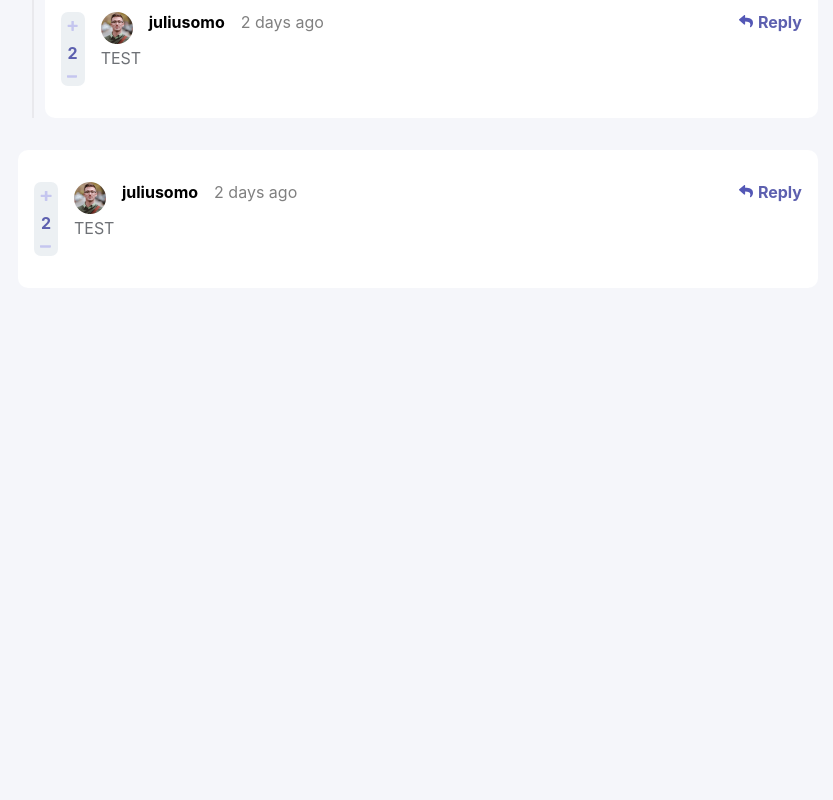
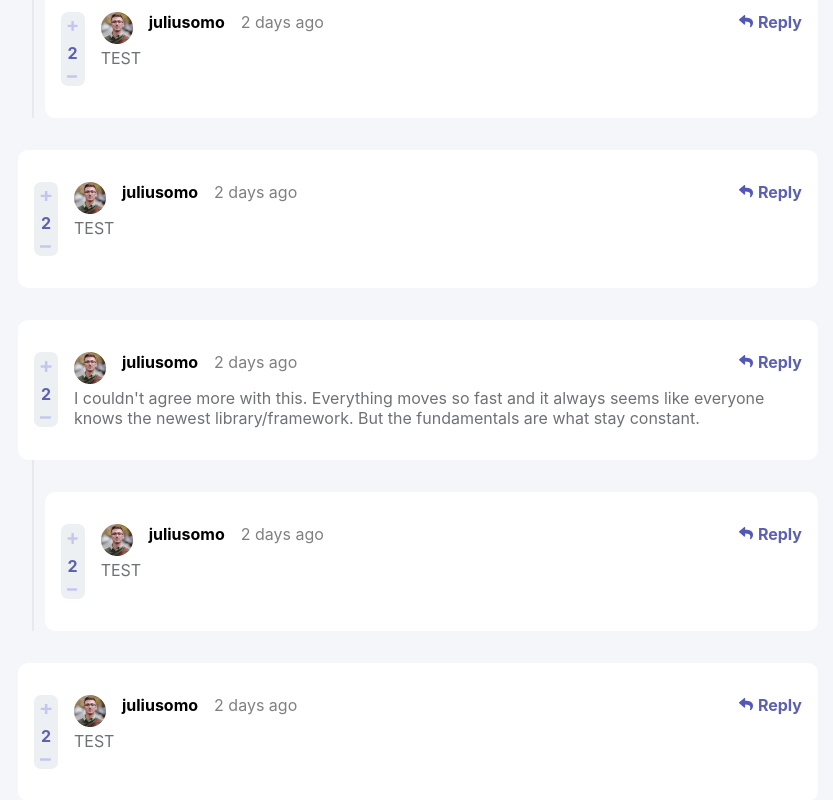
Before and after one commit to PranavFokmare-Dev/interactive-comments-section, a React (Create React App) app: page / in a window 1280 px wide. Shown: the part 400-1200 px from the top of the page, without its empty margins (222-1055 px from the left). Before the commit the page ends 800 px from the top, so only its background shows below. Built offline with nearby package versions, Linux system fonts and the light colour scheme.

Commit message:
adding comment only renders comments added by user

```diff
--- a/src/App.tsx
+++ b/src/App.tsx
@@ -3,6 +3,9 @@ import styled from "styled-components";
 import { GlobalStyle } from "./GlobalSyles";
 import { IComment } from "./Models/CommentModel";
 import MyComment from "./components/CommentHandler/MyComment";
+import { IUser } from "./Models/UserModel";
+import React, { useEffect, useState } from "react";
+import { getUserInfo } from "./service/userImage";
 
 const AppContainer = styled.div`
   display:flex;
@@ -12,13 +15,20 @@ const AppContainer = styled.div`
 
   min-height:100vh;
 `
-
+export const userContext = React.createContext<IUser | null>(null);
 function App() {
+  const [user,setUser] = useState<IUser|null>(null);
+  useEffect(()=>{
+    getUserInfo().then(u => setUser(u));
+  },[]);
   return (
+    <userContext.Provider  value = {user}>
     <AppContainer>
       <GlobalStyle />
       <MyComment/>
     </AppContainer>
+    </userContext.Provider>
+
   );
 }
 
--- a/src/components/CommentHandler/CommentRecursive.tsx
+++ b/src/components/CommentHandler/CommentRecursive.tsx
@@ -1,13 +1,13 @@
 import React from "react";
+import { userContext } from "../../App";
 
 import { useReplyHook } from "../../hooks/replyHook";
 import { GridProps } from "../../Models/GridModel";
 import CommentStateHandler from "../Comment/CommentStateHandler";
-import { userContext } from "./MyComment";
 import * as S from "./MyComment.styled";
 
 
-export function CommentRecursive({
+export const CommentRecursive = React.memo(function CommentRecursive({
     commentId,
     level,
   }: {
@@ -37,3 +37,5 @@ export function CommentRecursive({
       </>
     );
   }
+
+);
--- a/src/components/CommentHandler/MyComment.tsx
+++ b/src/components/CommentHandler/MyComment.tsx
@@ -1,21 +1,29 @@
-import React, { useState } from "react";
+import React, { useContext } from "react";
+import { userContext } from "../../App";
 
 import { useCommentHook } from "../../hooks/commentHook";
 import { GridProps } from "../../Models/GridModel";
-import { IUser } from "../../Models/UserModel";
 import AddCommentForm from "../AddComment/AddCommentForm";
 import { CommentRecursive } from "./CommentRecursive";
 import * as S from "./MyComment.styled";
 
-export const userContext = React.createContext<IUser | null>(null);
+
 export default function MyComment() {
-  const [user, setUser] = useState<IUser | null>(null);
-  const { commentIds, insertComment } = useCommentHook({ user, setUser });
+
+  return (
+    <>
+      <ShowNewComments/>
+      <ShowOldComments/>
+    </>
+  );
+}
+function ShowNewComments(){
+  const user = useContext(userContext);
+  const { commentIds,insertComment } = useCommentHook({user,shouldFetchComments:true});
 
   return (
     <>
       <S.Grid cols={GridProps.gridCols}>
-        <userContext.Provider value={user}>
           {user != null && (
             <S.GridItem colStart={1} colEnd={GridProps.lastColGridLine}>
               <AddCommentForm
@@ -28,8 +36,20 @@ export default function MyComment() {
           {commentIds.map((ci) => (
             <CommentRecursive key={ci} commentId={ci} level={0} />
           ))}
-        </userContext.Provider>
       </S.Grid>
     </>
   );
 }
+function ShowOldComments(){
+  const user = useContext(userContext);
+  const { commentIds } = useCommentHook({user,shouldFetchComments:true});
+  return (
+    <>
+      <S.Grid cols={GridProps.gridCols}>
+          {commentIds.map((ci) => (
+            <CommentRecursive key={ci} commentId={ci} level={0} />
+          ))}
+      </S.Grid>
+    </>
+  );
+}
--- a/src/components/DisplayComment/DisplayComment.tsx
+++ b/src/components/DisplayComment/DisplayComment.tsx
@@ -9,7 +9,7 @@ import deleteIcon from "../../images/icon-delete.svg";
 import editIcon from "../../images/icon-edit.svg";
 import { commentContext } from "../Comment/CommentStateHandler";
 import AddCommentForm from "../AddComment/AddCommentForm";
-import { userContext } from "../CommentHandler/MyComment";
+import { userContext } from "../../App";
 interface CommentProps {
   comment: IComment;
 }
--- a/src/hooks/commentHook.ts
+++ b/src/hooks/commentHook.ts
@@ -3,7 +3,7 @@ import { IUser } from "../Models/UserModel";
 import { addComment,getComments } from "../service/getComment";
 import { getUserInfo } from "../service/userImage";
 
-export function useCommentHook({user,setUser}:{user:IUser|null,setUser:React.Dispatch<React.SetStateAction<IUser | null>>}){
+export function useCommentHook({user,shouldFetchComments}:{user:IUser|null,shouldFetchComments:boolean}){
     const [commentIds, setCommentIds] = useState<number[]>([]);
     function insertComment(content: string) {
       if (user != null) {
@@ -14,11 +14,14 @@ export function useCommentHook({user,setUser}:{user:IUser|null,setUser:React.Dis
       }
     }
     useEffect(() => {
-      getComments().then((x) => {
-        console.log(x);
-        setCommentIds(x);
-      });
-      getUserInfo().then((u) => setUser(u));
+      if(shouldFetchComments){
+        getComments().then((x) => {
+          console.log(x);
+          setCommentIds(x);
+        });
+
+      }
+
     }, []);
 
     return {
```
